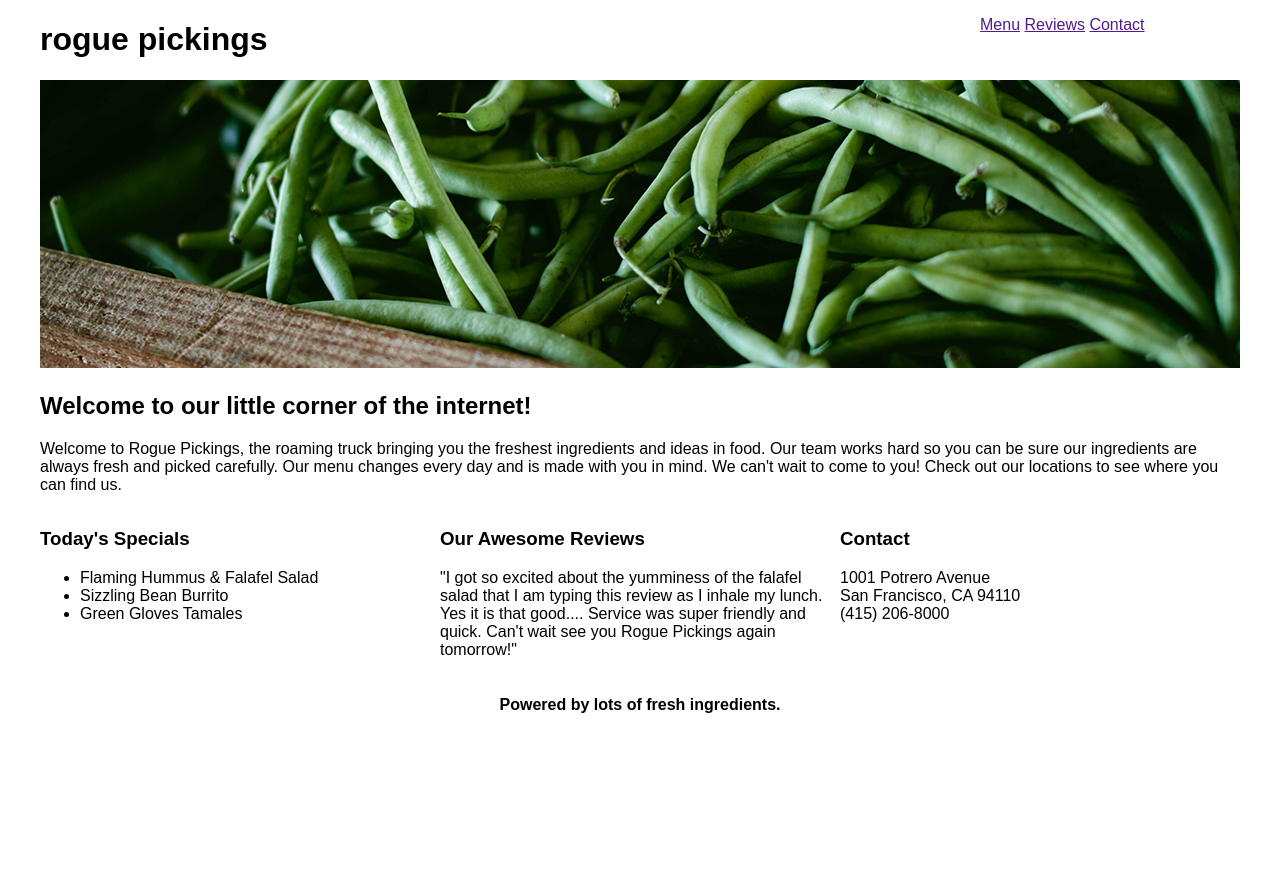
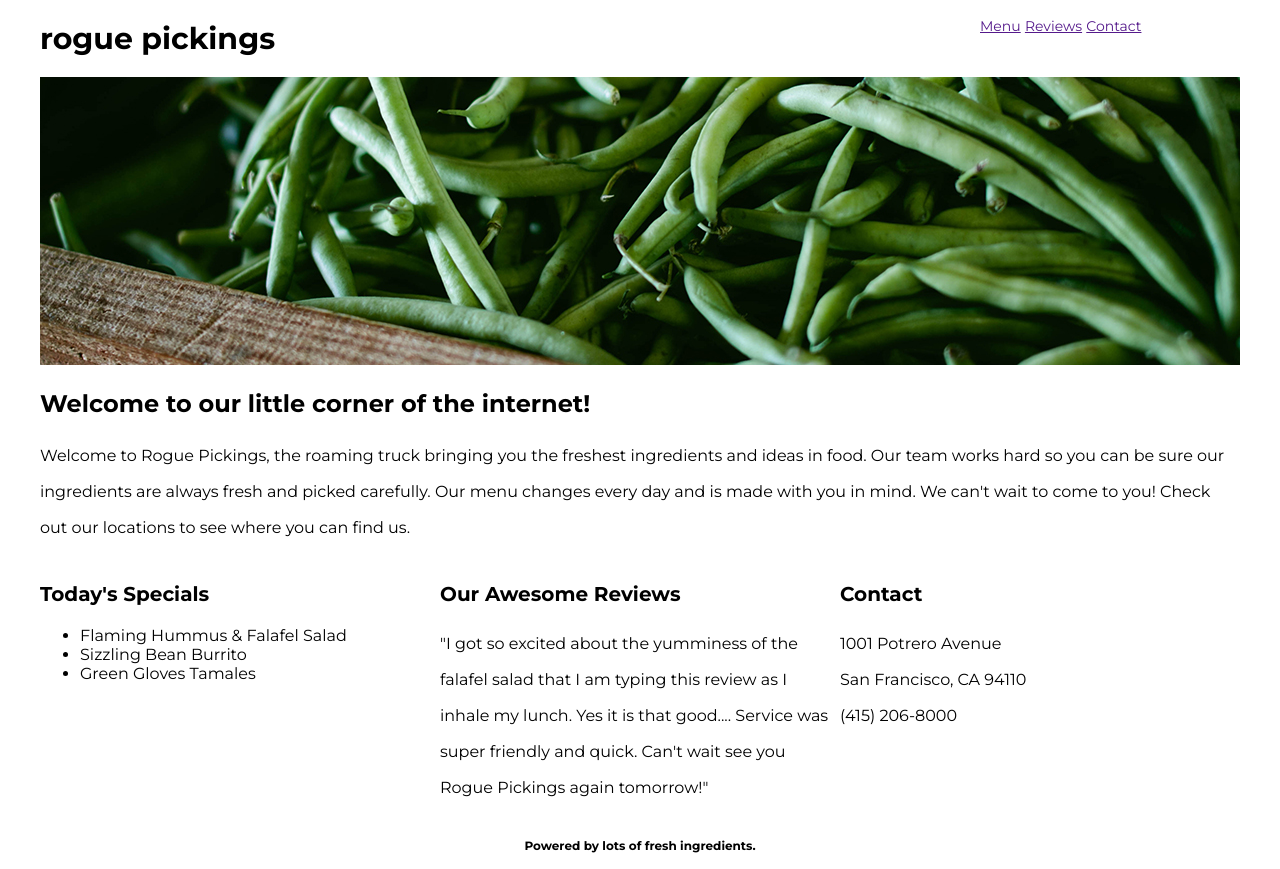
Before and after one commit to twosavoie/rogue-pickings-outline-branches, a plain HTML site: page index.html in a window 1280 px wide. Before the commit the page ends 800 px from the top, so only its background shows below. Drawn offline with Linux system fonts and the light colour scheme; a web font is replaced by a local one.

Commit message:
added global font styles

```diff
--- a/css/main.css
+++ b/css/main.css
@@ -1,66 +1,81 @@
+/******** GLOBAL STYLES ********/
 body {
-
+    font-family: 'Montserrat', Helvetica, Arial, sans-serif;
+    font-size: 16px;
+    color: black;
 }
 
+h1,
+h2,
+h3 {}
+
+h1 {
+    font-size: 30px;
+}
+
+h2 {
+    font-size: 24px;
+}
+
+h3 {
+    font-size: 20px;
+}
+
+h4 {
+    font-size: 12px;
+}
+
+p {
+    line-height: 36px;
+}
+
+/****** GRID STYLES *******/
 .content-wrapper {
     width: 1200px;
     margin: 0 auto;
     overflow: auto;
 }
-/* How can this be simplified as much as possible? */
-h1,
-h2,
-h3 {
-}
-h1 {
-}
-h2 {
-}
-h3 {
-}
 
-p {
-}
-
-header {
-}
+/******* HEADER STYLES *******/
+header {}
 
 header h1 {
     /* outline: 3px dotted red; */
     width: 300px;
     float: left;
 }
-header h1 span {
-}
+
+header h1 span {}
 
 header nav {
     /* outline: 3px dotted red; */
     width: 300px;
     float: right;
 }
-header nav ul {
-}
+
+header nav ul {}
+
 header nav ul li {
     display: inline-block;
-}
-header nav ul li a {
+    font-size: 14px;
 }
 
+header nav ul li a {}
+
+
+/*********  MAIN STYLES *********/
 .top-section,
-.bottom-section {
-}
+.bottom-section {}
 
-.main-image {
-}
-.main-image img {
-}
+.main-image {}
 
-.main-title {
-}
-.main-title h3 {
-}
-.main-title p {
-}
+.main-image img {}
+
+.main-title {}
+
+.main-title h3 {}
+
+.main-title p {}
 
 .section-one,
 .section-two,
@@ -71,29 +86,24 @@ header nav ul li a {
     float: left;
 }
 
-.section-one h4 {
-}
+.section-one h4 {}
 
-.section-two {
-}
+.section-two {}
 
 .section-two h4,
-.section-three h4 {
-}
+.section-three h4 {}
 
-.menu {
-}
-.menu li {
-}
+.menu {}
 
-.reviews {
-}
+.menu li {}
 
-.address {
-}
+.reviews {}
 
+.address {}
+
+/********** FOOTER STYLES **********/
 footer {
     text-align: center;
 }
-footer span {
-}
+
+footer span {}
--- a/index.html
+++ b/index.html
@@ -8,6 +8,10 @@
   </title>
   <link rel="stylesheet" href="css/normalize.css" />
   <link rel="stylesheet" href="css/main.css" />
+  <link rel="preconnect" href="https://fonts.googleapis.com">
+  <link rel="preconnect" href="https://fonts.gstatic.com" crossorigin>
+  <link href="https://fonts.googleapis.com/css2?family=Galada&family=Montserrat:wght@400;700&display=swap"
+    rel="stylesheet">
 </head>
 
 <body>
```
Lines whose indentation alone changed are shown as unchanged.
